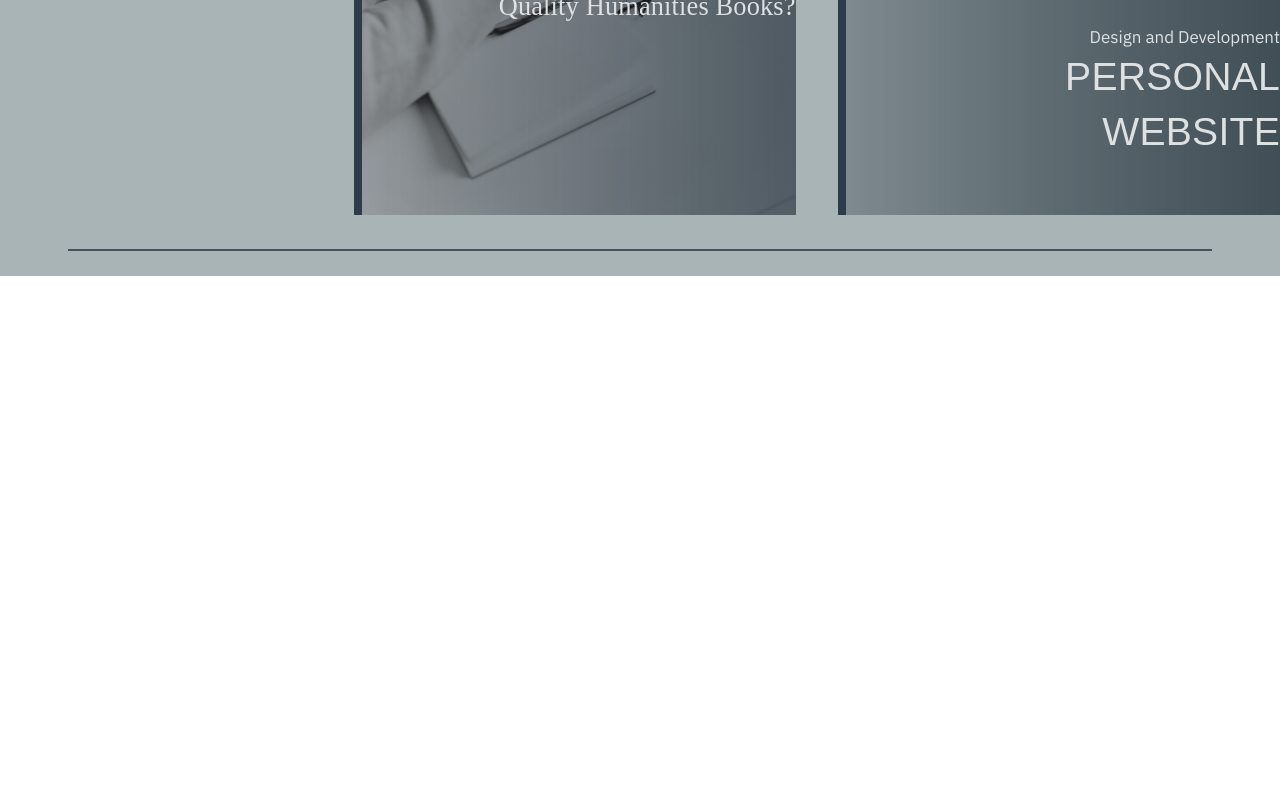
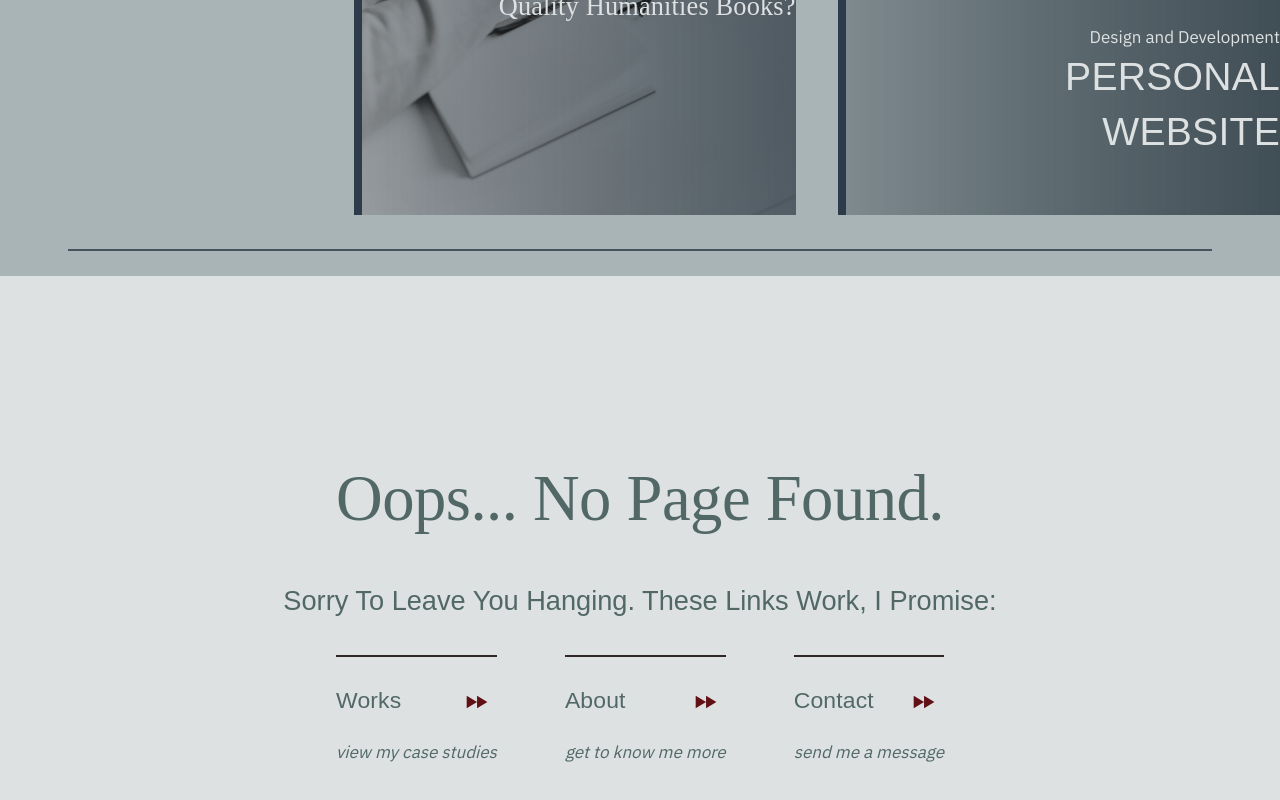
Before and after one commit to JCJang/personal-portfolio-website, a React (Create React App) app: page / in a window 1280 px wide. Shown: the part 524-1324 px from the top of the page. Before the commit the page ends 800 px from the top, so only its background shows below. Built offline with nearby package versions, Linux system fonts and the light colour scheme; a web font is replaced by a local one.

Commit message:
aug 19 added 404 page

```diff
--- a/src/App.js
+++ b/src/App.js
@@ -9,6 +9,8 @@ import Works from './components/works/Works'
 import ProjectPharmacy from './components/works/projects/ProjectPharmacy/ProjectPharmacy'
 import ProjectHumanities from './components/works/projects/ProjectHumanities/ProjectHumanities'
 import ProjectPersonal from './components/works/projects/ProjectPersonal/ProjectPersonal'
+
+import NotFound from './components/404/NotFound'
 
 import {useEffect, useState, useCallback} from 'react'
 import useMediaQuery from "./customHooks/useMediaQuery";
@@ -72,6 +74,9 @@ const App = () => {
     <ProjectPersonal  m={m} l={l} setRouteFocus={setRouteFocus}/>
     </Route>
 
+    <Route path="*">
+      <NotFound m={m} l={l} setRouteFocus={setRouteFocus}/>
+    </Route>
     </div>
     </Router>
   )
--- /dev/null
+++ b/src/components/404/NotFound.js
@@ -0,0 +1,71 @@
+import React from 'react'
+import TocLabelLink from '../works/projects/sections/section-components/TocLabelLink'
+import Fade from 'react-reveal/Fade';
+
+
+const NotFound = ({m, l}) => {
+
+  const notFoundStyle = () => {
+    return {
+      background:"var(--works-bg)",
+      color: "var(--works-text)",
+      height:"var(--desktopheight)",
+      overflowY:"auto"
+    }
+  };
+
+  const textMargin = () => {
+    if (l) return "1rem 10rem"
+    if (m) return "1rem 5rem"
+    return "1rem 2rem"
+  }
+
+  const extraSpacing = () => {
+    if (l) return "5rem"
+    if (m) return "3rem"
+    return "2rem"
+  }
+
+  return (
+    <div className="ColumnCentered" style={notFoundStyle()}>
+    <h2 style={{padding:textMargin(), marginTop:l && "5rem"}}>Oops... no page found.</h2>
+    <h5 style={{padding:textMargin()}}>sorry to leave you hanging. These links work, I promise:</h5>
+    <div>
+    <div className="Column" id="summary">
+
+      <div className={m
+          ? "Column"
+          : "Row"} style={{
+          paddingBottom: "3rem",
+          paddingTop:!m && "3rem"
+        }}>
+
+        {
+          !m && <div className="subtitle1 selfCentered" style={{
+                fontSize: "3.3rem",
+                whiteSpace: "nowrap",
+                width: "30vw",
+                transform: "rotate(-90deg)"
+              }}>Where to?</div>
+        }
+        <Fade bottom>
+        <div className={m
+            ? "RowCentered"
+            : "Column"} style={{margin:m?"1rem 5rem":"1rem 2rem"}}>
+          <TocLabelLink m={m} label="/" label="Works" sublabel="view my case studies"/>
+          <TocLabelLink m={m} link="/about" label="About" sublabel="get to know me more"/>
+          <TocLabelLink m={m} link="/contact" label="Contact" sublabel="send me a message"/>
+        </div>
+        </Fade>
+      </div>
+      <div style={{marginBottom:extraSpacing()}}></div>
+
+
+    </div>
+
+        </div>
+    </div>
+  )
+}
+
+export default NotFound
```
